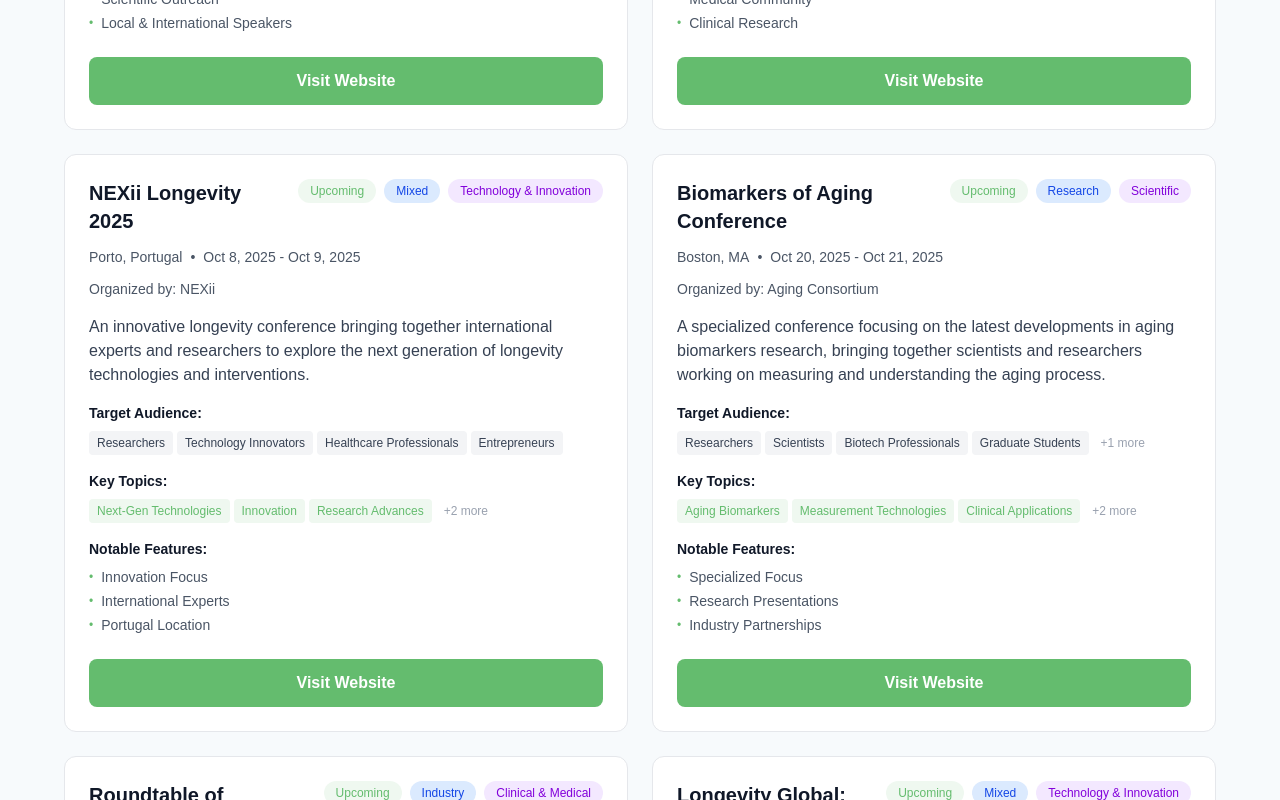
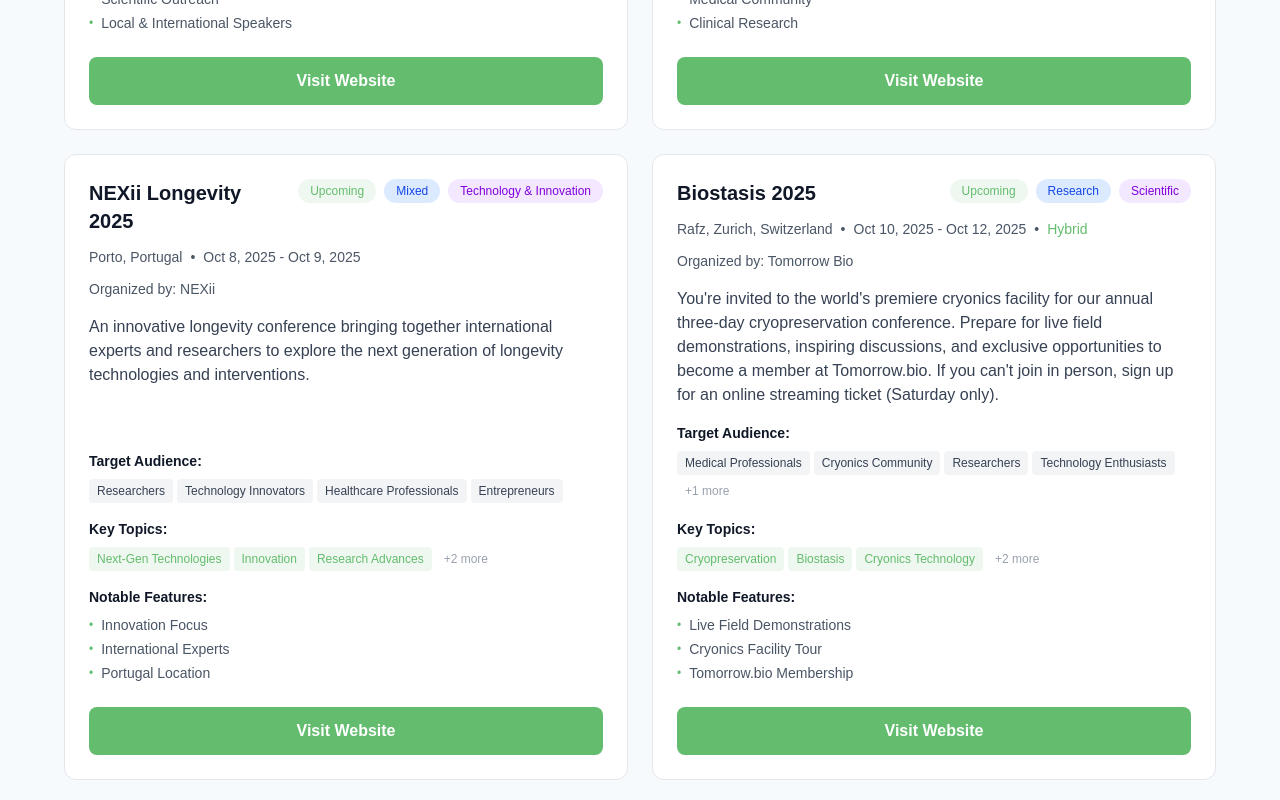
Before and after one commit to AlvaroBoson/joinlongevity-org, a Next.js app: page /conferences in a window 1280 px wide. Shown: the part 2000-2800 px from the top of the page. Built offline with nearby package versions, Linux system fonts and the light colour scheme.

Commit message:
added tomorrow bio and pop up patagonia

```diff
--- a/src/data/conferences.ts
+++ b/src/data/conferences.ts
@@ -148,5 +148,39 @@
     targetAudience: ["Researchers", "Technology Innovators", "Healthcare Professionals", "Entrepreneurs"],
     keyTopics: ["Next-Gen Technologies", "Innovation", "Research Advances", "Technology Applications", "Future Interventions"],
     notableFeatures: ["Innovation Focus", "International Experts", "Portugal Location", "Technology Emphasis"]
+  },
+  {
+    id: "biostasis-2025",
+    name: "Biostasis 2025",
+    description: "You're invited to the world's premiere cryonics facility for our annual three-day cryopreservation conference. Prepare for live field demonstrations, inspiring discussions, and exclusive opportunities to become a member at Tomorrow.bio. If you can't join in person, sign up for an online streaming ticket (Saturday only).",
+    location: "Rafz, Zurich, Switzerland",
+    date: "2025-10-10",
+    endDate: "2025-10-12",
+    website: "https://luma.com/l1onnxm2",
+    type: "Research",
+    focus: "Scientific",
+    virtual: true,
+    hybrid: true,
+    organizer: "Tomorrow Bio",
+    targetAudience: ["Medical Professionals", "Cryonics Community", "Researchers", "Technology Enthusiasts", "Longevity Advocates"],
+    keyTopics: ["Cryopreservation", "Biostasis", "Cryonics Technology", "Medical Applications", "Future of Preservation"],
+    notableFeatures: ["Live Field Demonstrations", "Cryonics Facility Tour", "Tomorrow.bio Membership", "Hybrid Format", "Swiss Location"]
+  },
+  {
+    id: "edge-city-patagonia-2025",
+    name: "Edge City Patagonia",
+    description: "A month-long popup village for builders, researchers, and creators in the Andes. From Oct 18 – Nov 15, we're gathering to prototype new ways of living, working, and building; surrounded by nature, fast internet, and inspiring peers from around the world. Focus on longevity and crypto convergence.",
+    location: "San Martín de Los Andes, Argentina",
+    date: "2025-10-18",
+    endDate: "2025-11-15",
+    website: "https://www.edgecity.live/patagonia",
+    type: "Community",
+    focus: "Technology & Innovation",
+    ticketPrice: "$1,700 - $2,000",
+    virtual: false,
+    organizer: "Edge City",
+    targetAudience: ["Builders", "Researchers", "Creators", "Crypto Enthusiasts", "Longevity Advocates", "Entrepreneurs"],
+    keyTopics: ["Longevity & Crypto", "Decentralized Living", "Technology Innovation", "Community Building", "Future of Work"],
+    notableFeatures: ["Month-Long Experience", "Popup Village", "Andes Location", "Crypto Integration", "Multidisciplinary Focus"]
   }
 ];
```
